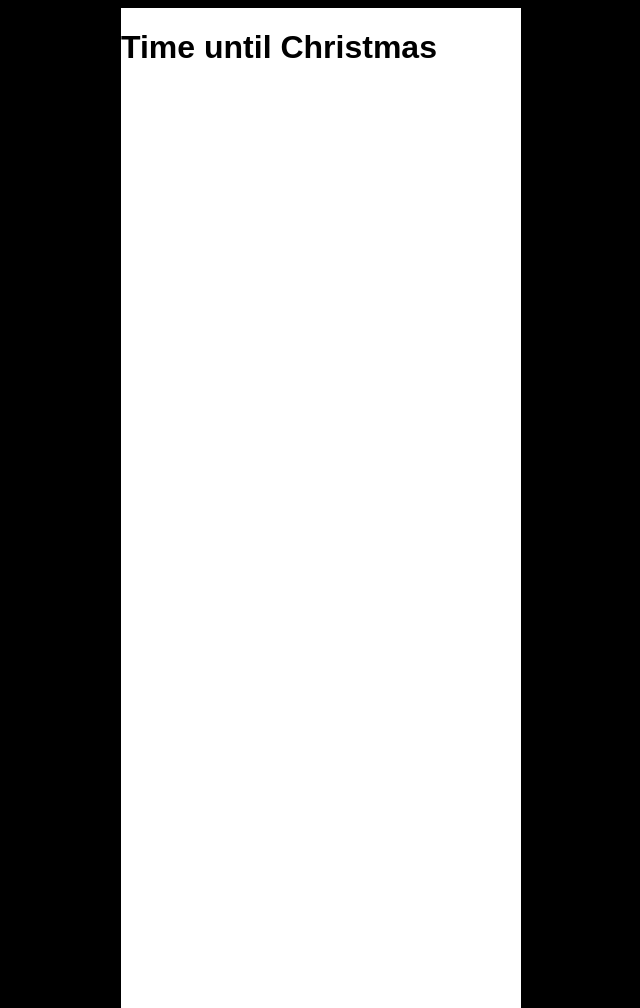
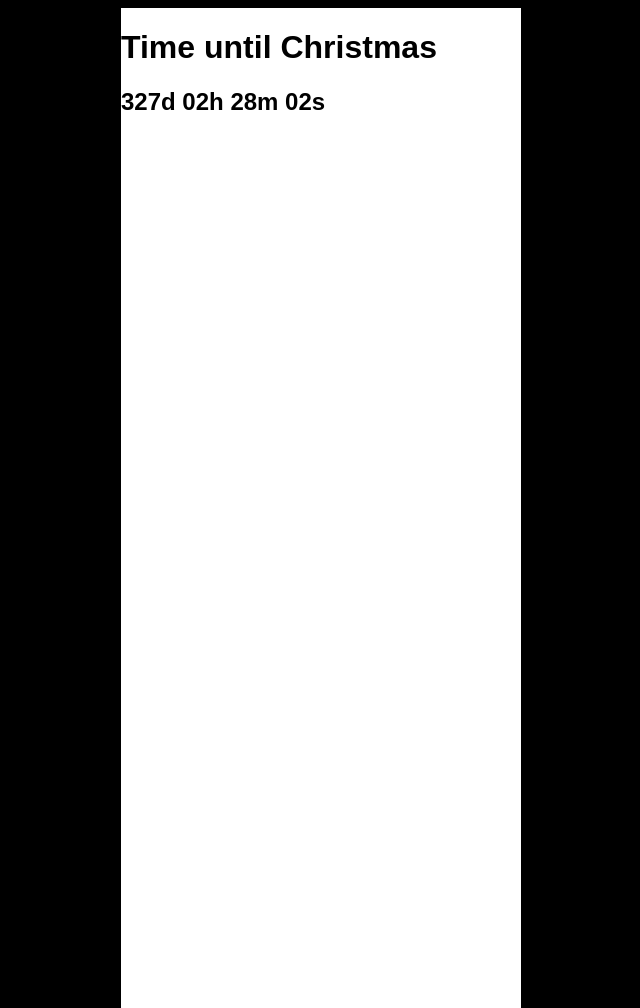
Before and after one commit to natesoul/nomad-js, a plain HTML site: page 3/index.html in a window 1280 px wide. Shown: the whole page, without its empty margins (319-959 px from the left). Drawn offline with Linux system fonts and the light colour scheme.

Commit message:
almost 3

```diff
--- a/3/index.html
+++ b/3/index.html
@@ -9,6 +9,9 @@
   <body>
     <div class="box">
         <h1 class="title">Time until Christmas</h1>
+        <div class="js-clock">
+          <h2>00d 00h 00m 00s</h2>
+        </div>
     </div>
     <script src="src/index.js"></script>
   </body>
--- a/3/src/index.js
+++ b/3/src/index.js
@@ -2,38 +2,48 @@
 
 // You're gonna need this
 const NINE_HOURS_MILLISECONDS = 32400000;
+const clockContainer = document.querySelector(".js-clock");
+const clockTitle = clockContainer.querySelector("h2");
 
 function getTime() {
   // Don't delete this.
+  const date = new Date();
+  const xmasDay = new Date("2020-12-24:00:00:00+0900");
 
-  const date = new Date("2020-03-31:10:30:00+0900");
-
-  const xmasDay = new Date("2020-01-31:16:33:00+0900");
-
-  const dday = date.getTime() - xmasDay.getTime();
+  const dday = xmasDay - date;
 
   const seconds = dday / 1000;
+  const realSeconds = parseInt(((seconds/60) - parseInt(seconds/60))*60);
   const minutes = seconds / 60;
+  const realMinutes = parseInt(((minutes/60) - parseInt(minutes/60))*60);
   const hours = minutes / 60;
+  const realHours = parseInt(((hours/24) - parseInt(hours/24))*24);
   const days = hours / 24;
-  const dayss = int(days);
-  // const hourss = dayss *
+  const realDays = parseInt(dday / (60*60*24*1000));
+
+  clockTitle.innerText = `${realDays}d ${realHours < 10 ? `0${realHours}` : realHours}h ${realMinutes < 10 ? `0${realMinutes}` : realMinutes}m ${realSeconds < 10 ? `0${realSeconds}` : realSeconds}s`;
+
+  console.log(date);
+  console.log(xmasDay);
+  console.log(dday);
+  console.log(seconds);
+  console.log(minutes);
+  console.log(hours);
+  console.log(days);
+
+  console.log("Second: ", parseInt(realSeconds));
+  console.log("Minute: ", parseInt(realMinutes));
+  console.log("Hours: ", parseInt(realHours));
+  console.log("Days: ", parseInt(realDays));
 }
-
-
-
-
-
 
 function init() {
   getTime();
+  setInterval(getTime, 1000);
 }
 
 init();
 
-console.log(dday);
-console.log(seconds);
-console.log(minutes);
-console.log(hours);
-console.log(days);
-console.log(dayss);
+
+
+// console.log(dayss);
```
